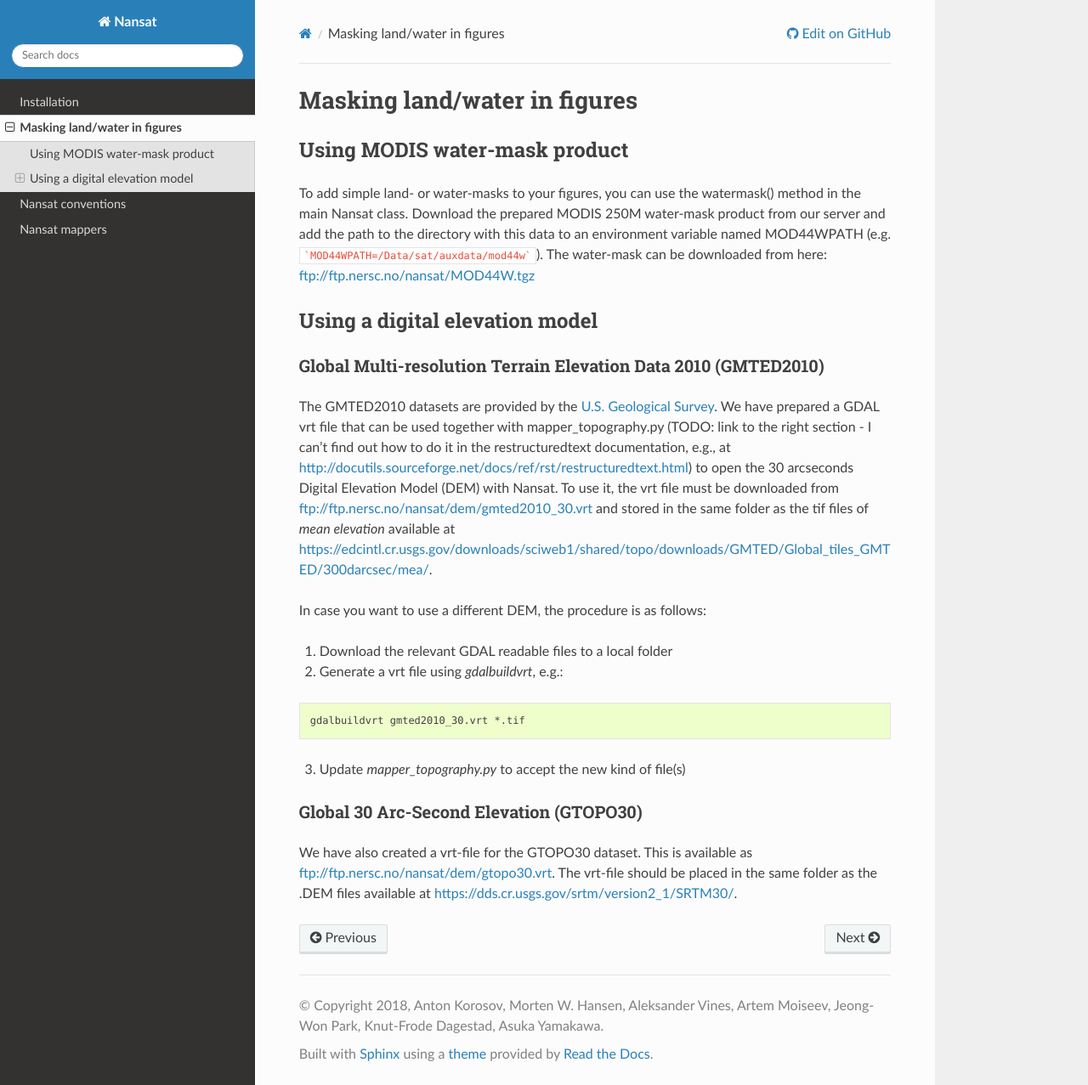
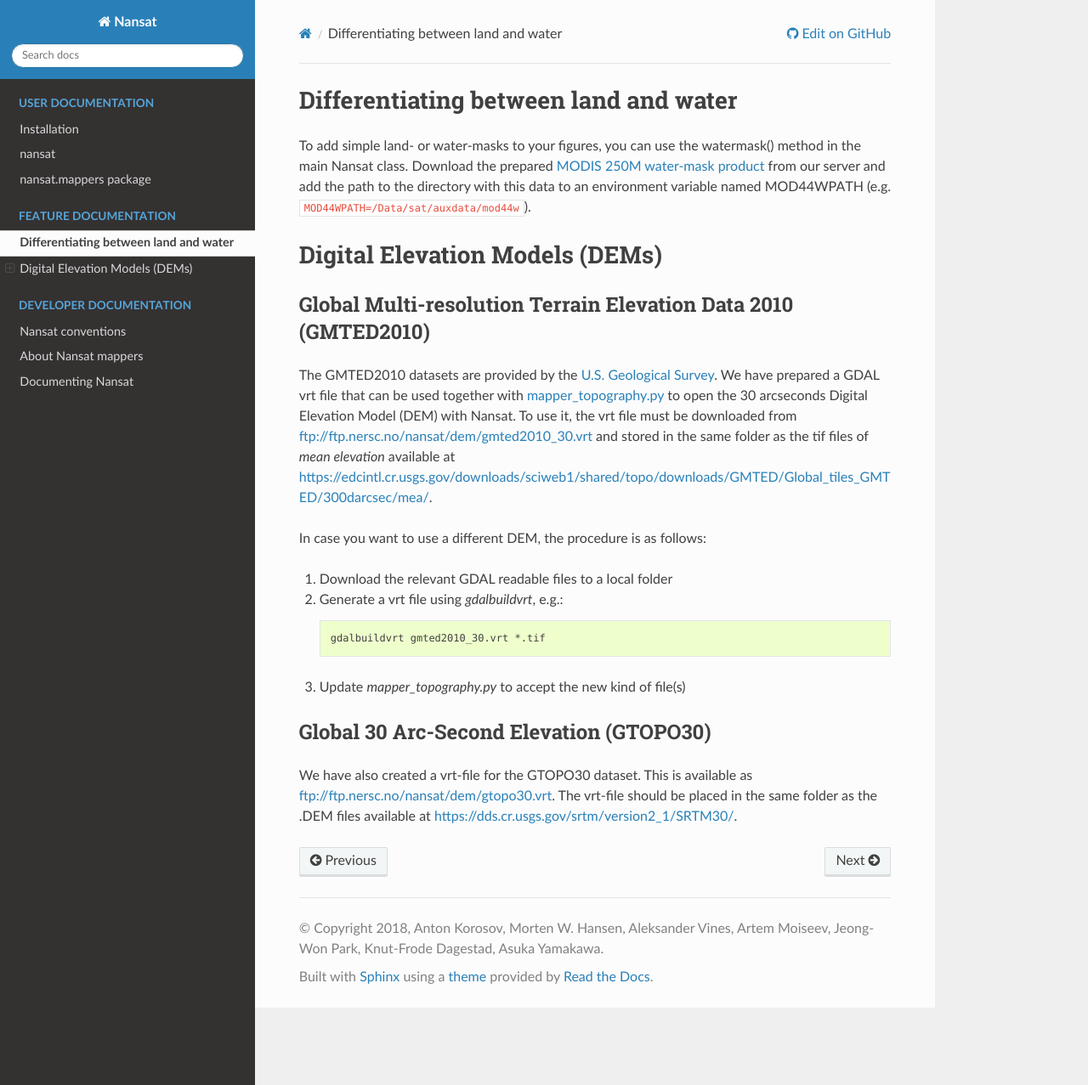
Before and after one commit to nansencenter/nansat, a Sphinx documentation site: the page built from docs/source/features.rst, in a window 1280 px wide and 1277 px high. Shown: the whole window at 85% size. Built offline with Sphinx 7.4.7 and the Read the Docs theme 2.0.0, drawn with Linux system fonts in a browser that asks for light colours.

Commit message:
#108, NA-47: Finished feature documentation about DEMs, updated docstring of mapper_topography.py, added information about compiling docs locally

````diff
--- a/docs/source/create_mapper.rst
+++ b/docs/source/about_mappers.rst
@@ -1,4 +1,4 @@
-Nansat mappers
+About Nansat mappers
 ============================
 
 Concept
@@ -108,4 +108,4 @@ Note that user defined mappers have higher priority than standard mappers.
 Adding mapper tests
 -------------------
 
-TODO...
+TODO: add documentation about how to write mapper tests
--- a/docs/source/conventions.rst
+++ b/docs/source/conventions.rst
@@ -160,4 +160,4 @@ developers to add such tests to avoid such potential problems
 Doctests
 ^^^^^^^^^^^^
 
-TODO...
+TODO: add information about how to use doctests
--- a/docs/source/features.rst
+++ b/docs/source/features.rst
@@ -1,46 +1,40 @@
-Masking land/water in figures
------------------------------
-
-Using MODIS water-mask product
-^^^^^^^^^^^^^^^^^^^^^^^^^^^^^^
+Differentiating between land and water
+---------------------------------------
 
 To add simple land- or water-masks to your figures, you can use the watermask() method in the main
-Nansat class. Download the prepared MODIS 250M water-mask product from our server and add the path
-to the directory with this data to an environment variable named MOD44WPATH (e.g.
-```MOD44WPATH=/Data/sat/auxdata/mod44w```). The water-mask can be downloaded from here:
-`<ftp://ftp.nersc.no/nansat/MOD44W.tgz>`_
+Nansat class. Download the prepared `MODIS 250M water-mask product
+<ftp://ftp.nersc.no/nansat/MOD44W.tgz>`_ from our server and add the path to the directory with this
+data to an environment variable named MOD44WPATH (e.g.  ``MOD44WPATH=/Data/sat/auxdata/mod44w``).
 
-Using a digital elevation model
-^^^^^^^^^^^^^^^^^^^^^^^^^^^^^^^^^
+Digital Elevation Models (DEMs)
+--------------------------------
 
 Global Multi-resolution Terrain Elevation Data 2010 (GMTED2010)
-""""""""""""""""""""""""""""""""""""""""""""""""""""""""""""""""
+^^^^^^^^^^^^^^^^^^^^^^^^^^^^^^^^^^^^^^^^^^^^^^^^^^^^^^^^^^^^^^^^
 
 The GMTED2010 datasets are provided by the `U.S. Geological Survey
 <https://topotools.cr.usgs.gov/gmted_viewer/>`_. We have prepared a GDAL vrt file that can be used
-together with mapper_topography.py (TODO: link to the right section - I can't find out how to do it
-in the restructuredtext documentation, e.g., at
-`<http://docutils.sourceforge.net/docs/ref/rst/restructuredtext.html>`_) to open the 30 arcseconds
-Digital Elevation Model (DEM) with Nansat. To use it, the vrt file must be downloaded from
-`<ftp://ftp.nersc.no/nansat/dem/gmted2010_30.vrt>`_ and stored in the same folder as the tif files
-of *mean elevation* available at
+together with `mapper_topography.py <nansat.mappers.html#module-nansat.mappers.mapper_topography>`__
+to open the 30 arcseconds Digital Elevation Model (DEM) with Nansat. To use it, the vrt file must be
+downloaded from `<ftp://ftp.nersc.no/nansat/dem/gmted2010_30.vrt>`_ and stored in the same folder as
+the tif files of *mean elevation* available at
 `<https://edcintl.cr.usgs.gov/downloads/sciweb1/shared/topo/downloads/GMTED/Global_tiles_GMTED/300darcsec/mea/>`_.
 
 In case you want to use a different DEM, the procedure is as follows:
 
-1. Download the relevant GDAL readable files to a local folder
-2. Generate a vrt file using *gdalbuildvrt*, e.g.:
+#. Download the relevant GDAL readable files to a local folder
+#. Generate a vrt file using *gdalbuildvrt*, e.g.:
 
-.. code-block:: bash
+   .. code-block:: bash
 
-   gdalbuildvrt gmted2010_30.vrt *.tif
+      gdalbuildvrt gmted2010_30.vrt *.tif
 
-3. Update *mapper_topography.py* to accept the new kind of file(s)
+#. Update *mapper_topography.py* to accept the new kind of file(s)
 
 
 
 Global 30 Arc-Second Elevation (GTOPO30)
-""""""""""""""""""""""""""""""""""""""""""""""""""""""""""""""""
+^^^^^^^^^^^^^^^^^^^^^^^^^^^^^^^^^^^^^^^^^^^^^^^^^^^^^^^^^^^^^^^^
 
 We have also created a vrt-file for the GTOPO30 dataset. This is available as
 `<ftp://ftp.nersc.no/nansat/dem/gtopo30.vrt>`_. The vrt-file should be placed in the same folder as
--- a/docs/source/installation.rst
+++ b/docs/source/installation.rst
@@ -60,7 +60,9 @@ is performed.
 Install from PyPi
 -----------------
 
-TODO: Add instructions when
+TODO: Add instructions about installing from PyPi
 
 Install from Anaconda
 ---------------------
+
+TODO: Add instructions about installing from Anaconda
````
Also changed, not shown: other parts of docs/source/installation.rst (+1 -1 lines), docs/index.rst (+13 -14 lines), docs/source/documenting.rst (added, +36 -0 lines), 1 other file.
